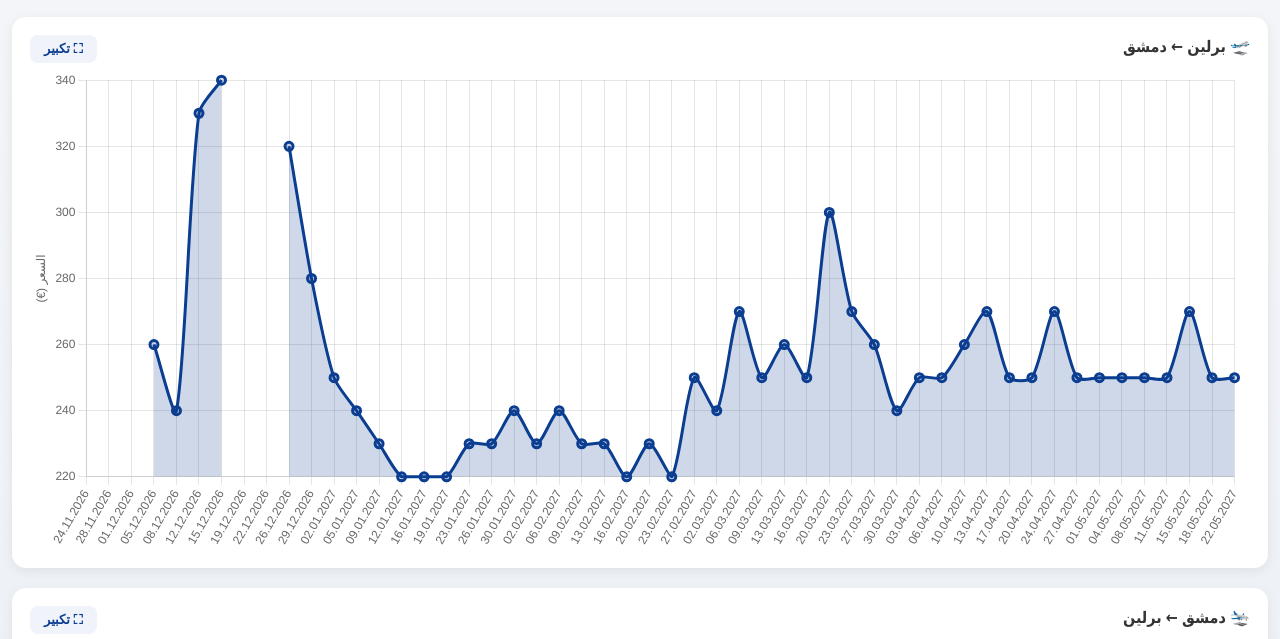
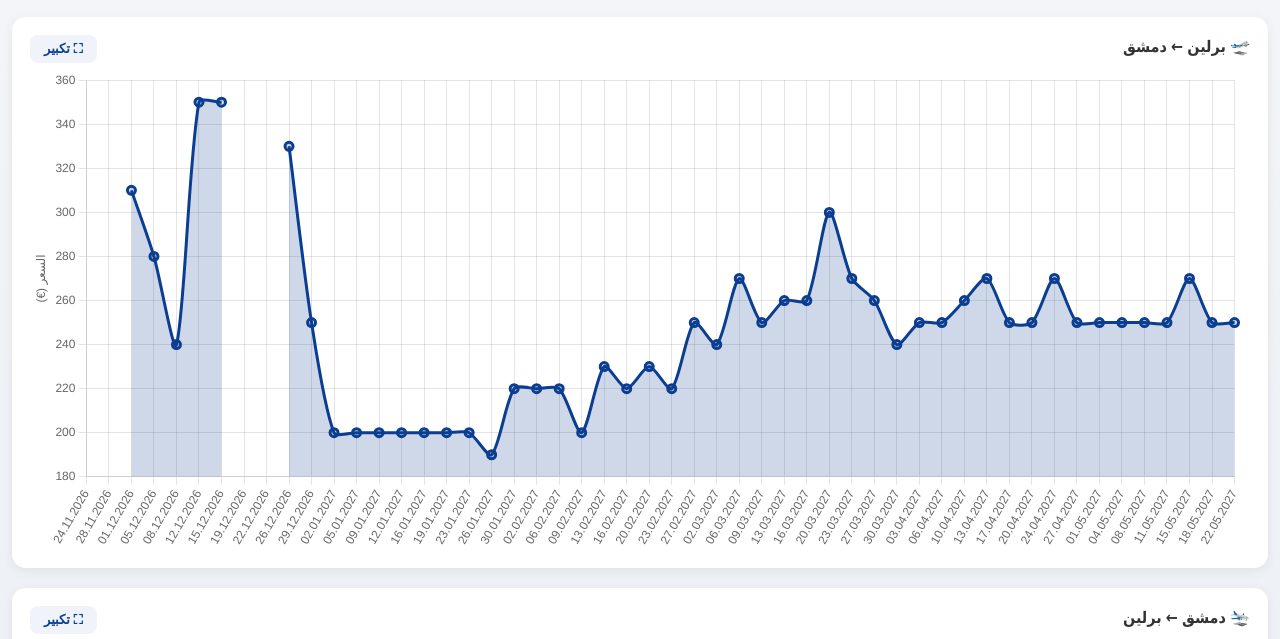
Before and after one commit to norobbc-wq/booking_2, a plain HTML site: page chart.html in a window 1280 px wide. Shown: the part 120-759 px from the top of the page. Drawn offline with nearby package versions, Linux system fonts and the light colour scheme.

Commit message:
تحديث الأسعار الحية

```diff
--- a/data.json
+++ b/data.json
@@ -1,5 +1,5 @@
 {
-  "generated_at": "2026-11-23 07:46",
+  "generated_at": "2026-11-23 21:01",
   "outbound": [
     {
       "date": "2026-11-24",
@@ -19,14 +19,14 @@
       "date": "2026-12-01",
       "date_display": "01.12.2026",
       "day": "الثلاثاء",
-      "price": null,
-      "flight_no": null
+      "price": 310.0,
+      "flight_no": "SR124"
     },
     {
       "date": "2026-12-05",
       "date_display": "05.12.2026",
       "day": "السبت",
-      "price": 260.0,
+      "price": 280.0,
       "flight_no": "SR196"
     },
     {
@@ -40,14 +40,14 @@
       "date": "2026-12-12",
       "date_display": "12.12.2026",
       "day": "السبت",
-      "price": 330.0,
+      "price": 350.0,
       "flight_no": "SR196"
     },
     {
       "date": "2026-12-15",
       "date_display": "15.12.2026",
       "day": "الثلاثاء",
-      "price": 340.0,
+      "price": 350.0,
       "flight_no": "SR124"
     },
     {
@@ -68,98 +68,98 @@
       "date": "2026-12-26",
       "date_display": "26.12.2026",
       "day": "السبت",
-      "price": 320.0,
+      "price": 330.0,
       "flight_no": "SR196"
     },
     {
       "date": "2026-12-29",
       "date_display": "29.12.2026",
       "day": "الثلاثاء",
-      "price": 280.0,
+      "price": 250.0,
       "flight_no": "SR124"
     },
     {
       "date": "2027-01-02",
       "date_display": "02.01.2027",
       "day": "السبت",
-      "price": 250.0,
+      "price": 200.0,
       "flight_no": "SR196"
     },
     {
       "date": "2027-01-05",
       "date_display": "05.01.2027",
       "day": "الثلاثاء",
-      "price": 240.0,
+      "price": 200.0,
       "flight_no": "SR124"
     },
     {
       "date": "2027-01-09",
       "date_display": "09.01.2027",
       "day": "السبت",
-      "price": 230.0,
+      "price": 200.0,
       "flight_no": "SR196"
     },
     {
       "date": "2027-01-12",
       "date_display": "12.01.2027",
       "day": "الثلاثاء",
-      "price": 220.0,
+      "price": 200.0,
       "flight_no": "SR124"
     },
     {
       "date": "2027-01-16",
       "date_display": "16.01.2027",
       "day": "السبت",
-      "price": 220.0,
+      "price": 200.0,
       "flight_no": "SR196"
     },
     {
       "date": "2027-01-19",
       "date_display": "19.01.2027",
       "day": "الثلاثاء",
-      "price": 220.0,
+      "price": 200.0,
       "flight_no": "SR124"
     },
     {
       "date": "2027-01-23",
       "date_display": "23.01.2027",
       "day": "السبت",
-      "price": 230.0,
+      "price": 200.0,
       "flight_no": "SR196"
     },
     {
       "date": "2027-01-26",
       "date_display": "26.01.2027",
       "day": "الثلاثاء",
-      "price": 230.0,
+      "price": 190.0,
       "flight_no": "SR124"
     },
     {
       "date": "2027-01-30",
       "date_display": "30.01.2027",
       "day": "السبت",
-      "price": 240.0,
+      "price": 220.0,
       "flight_no": "SR196"
     },
     {
       "date": "2027-02-02",
       "date_display": "02.02.2027",
       "day": "الثلاثاء",
-      "price": 230.0,
+      "price": 220.0,
       "flight_no": "SR124"
     },
     {
       "date": "2027-02-06",
       "date_display": "06.02.2027",
       "day": "السبت",
-      "price": 240.0,
+      "price": 220.0,
       "flight_no": "SR196"
     },
     {
       "date": "2027-02-09",
       "date_display": "09.02.2027",
       "day": "الثلاثاء",
-      "price": 230.0,
+      "price": 200.0,
       "flight_no": "SR124"
     },
     {
@@ -229,7 +229,7 @@
       "date": "2027-03-16",
       "date_display": "16.03.2027",
       "day": "الثلاثاء",
-      "price": 250.0,
+      "price": 260.0,
       "flight_no": "SR124"
     },
     {
@@ -371,22 +371,22 @@
       "date": "2026-11-24",
       "date_display": "24.11.2026",
       "day": "الثلاثاء",
-      "price": null,
-      "flight_no": null
+      "price": 300.0,
+      "flight_no": "SR125"
     },
     {
       "date": "2026-11-28",
       "date_display": "28.11.2026",
       "day": "السبت",
-      "price": null,
-      "flight_no": null
+      "price": 300.0,
+      "flight_no": "SR197"
     },
     {
       "date": "2026-12-01",
       "date_display": "01.12.2026",
       "day": "الثلاثاء",
-      "price": null,
-      "flight_no": null
+      "price": 270.0,
+      "flight_no": "SR125"
     },
     {
       "date": "2026-12-05",
@@ -427,7 +427,7 @@
       "date": "2026-12-22",
       "date_display": "22.12.2026",
       "day": "الثلاثاء",
-      "price": 240.0,
+      "price": 250.0,
       "flight_no": "SR125"
     },
     {
@@ -448,7 +448,7 @@
       "date": "2027-01-02",
       "date_display": "02.01.2027",
       "day": "السبت",
-      "price": 460.0,
+      "price": 500.0,
       "flight_no": "SR197"
     },
     {
@@ -462,7 +462,7 @@
       "date": "2027-01-09",
       "date_display": "09.01.2027",
       "day": "السبت",
-      "price": 420.0,
+      "price": 430.0,
       "flight_no": "SR197"
     },
     {
@@ -476,7 +476,7 @@
       "date": "2027-01-16",
       "date_display": "16.01.2027",
       "day": "السبت",
-      "price": 270.0,
+      "price": 280.0,
       "flight_no": "SR197"
     },
     {
```
Also changed, not shown: index.html (+27 -27 lines).
